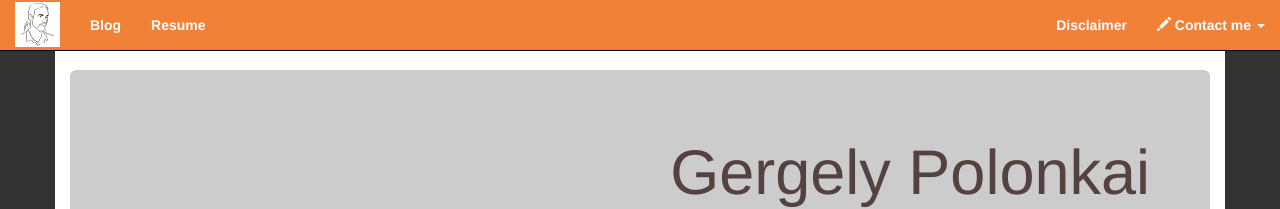
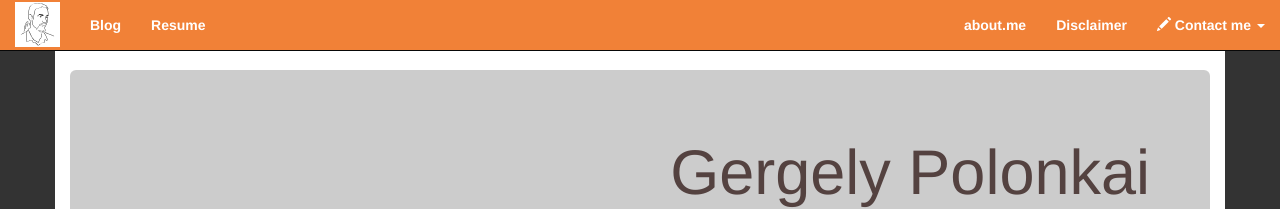
Before and after one commit to gergelypolonkai/gergelypolonkai.github.io, a Jekyll site: the page built from index.html, in a window 1280 px wide. Shown: the top 209 px of the page. Built offline with Jekyll 4.4.1, drawn with Linux system fonts in a browser that asks for light colours; nearby versions of some CDN libraries; comment, search, counter and statistics services are not loaded.

Commit message:
Add about.me link

```diff
--- a/_includes/header.html
+++ b/_includes/header.html
@@ -17,6 +17,7 @@
                             <li><a href="{{'/resume' | prepend: site.baseurl}}">Resume</a></li>
                         </ul>
                         <ul class="nav navbar-nav navbar-right">
+                            <li><a href="https://about.me/gergely.polonkai">about.me</a></li>
                             <li><a href="{{'/disclaimer' | prepend: site.baseurl}}">Disclaimer</a></li>
                             <li class="dropdown">
                                 <a href="#" class="dropdown-toggle" data-toggle="dropdown" role="button" aria-expanded="false"><span class="glyphicon glyphicon-pencil"></span> Contact me <span class="caret"></span></a>
```
